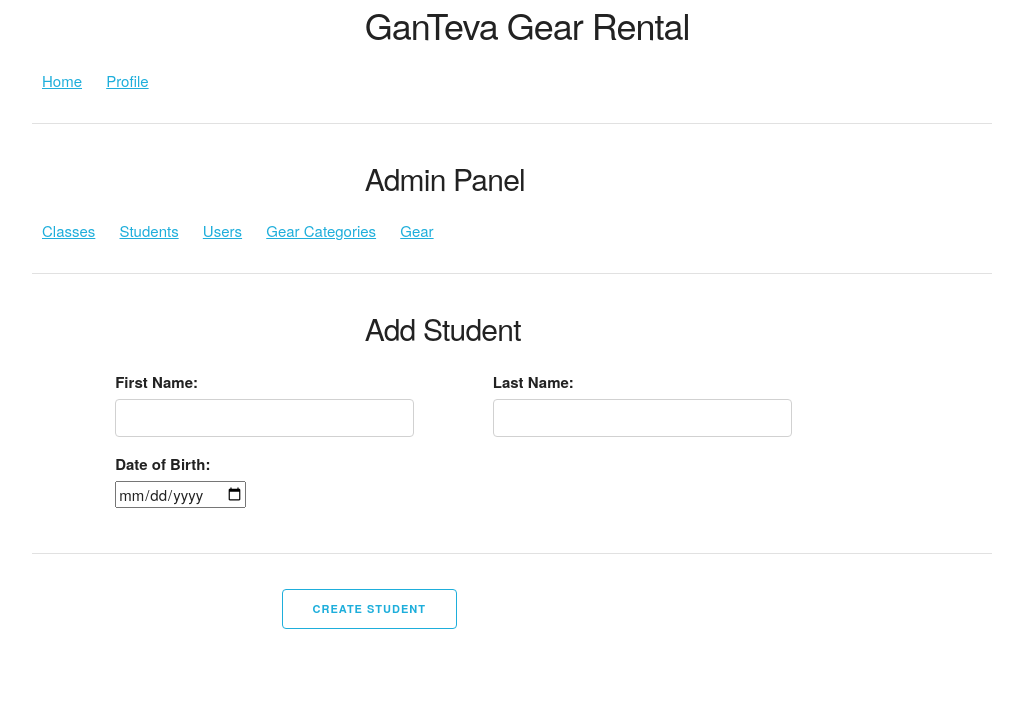
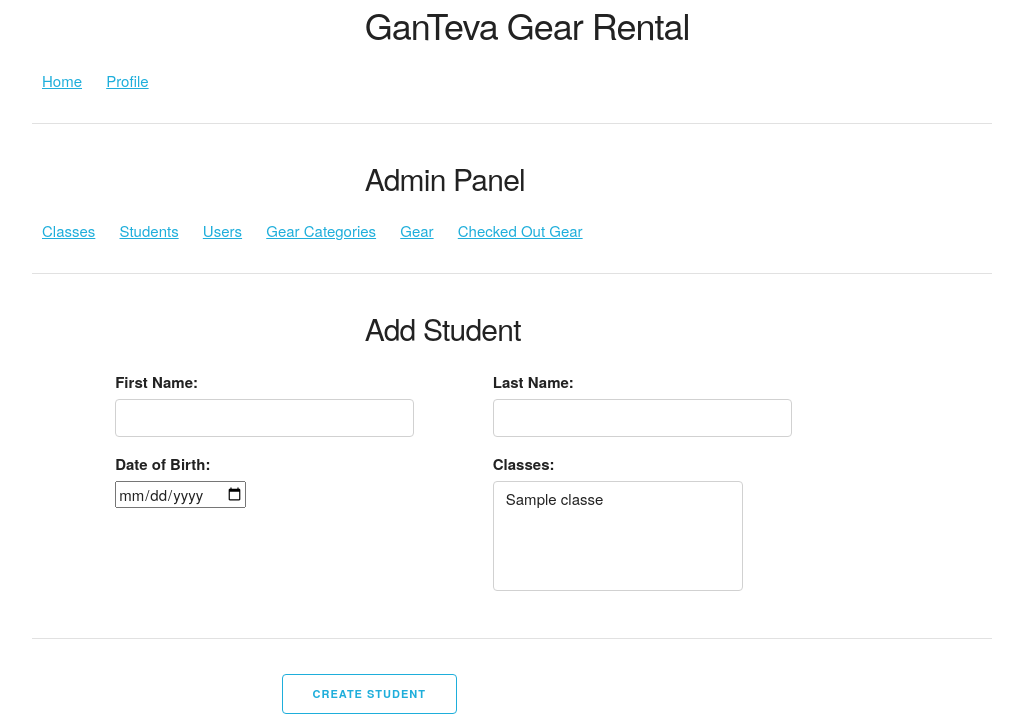
Before and after one commit to bjmaynard01/ganteva-gear-rental, a Flask app: page /admin/students/add in a window 1280 px wide. Shown: the part 229-953 px from the top of the page, without its empty margins (128-1151 px from the left). Before the commit the page ends 858 px from the top, so only its background shows below. Run offline with Flask 3, Linux system fonts and the light colour scheme; a user stored in the database is signed in; tables that the repository leaves empty hold one stand-in row (values such as "Sample post"); some libraries are stand-ins or nearby versions.

Commit message:
relationship for students and classes working now"

```diff
--- a/app/admin/classes/utils.py
+++ b/app/admin/classes/utils.py
@@ -4,3 +4,7 @@ from app.admin.classes.models import Classes, DaysOfWeek
 def get_days_of_week():
     days_of_week = DaysOfWeek.query.all()
     return days_of_week
+
+def get_classes():
+    classes = Classes.query.all()
+    return classes
--- a/app/admin/students/forms.py
+++ b/app/admin/students/forms.py
@@ -2,16 +2,20 @@ from flask_wtf import FlaskForm
 from wtforms import StringField, SubmitField, DateTimeField, DateField, BooleanField
 from wtforms.validators import InputRequired, ValidationError
 from app.admin.students.models import Student
+from wtforms_sqlalchemy.fields import QuerySelectMultipleField
 from wtforms import widgets
+from app.admin.classes.utils import get_classes
 
 class AddStudentForm(FlaskForm):
     first_name = StringField('First Name:', validators=[InputRequired()])
     last_name = StringField('Last Name:', validators=[InputRequired()])
     birthday = DateField('Date of Birth:')
+    classes = QuerySelectMultipleField('Classes:', validators=[InputRequired()], query_factory=get_classes, get_label='name')
     submit = SubmitField('Create Student')
 
 class UpdateStudentForm(FlaskForm):
     first_name = StringField('First Name:', validators=[InputRequired()])
     last_name = StringField('Last Name:', validators=[InputRequired()])
     birthday = DateField('Date of Birth:')
+    classes = QuerySelectMultipleField('Classes:', validators=[InputRequired()], query_factory=get_classes, get_label='name')
     submit = SubmitField('Update')
--- a/app/admin/students/models.py
+++ b/app/admin/students/models.py
@@ -9,6 +9,8 @@ from app.users.models import User
 
 ma = Marshmallow()
 
+
+
 class Student(db.Model):
     id: so.Mapped[int] = so.mapped_column(sa.Integer, primary_key=True)
     create_date: so.Mapped[datetime.date] = so.mapped_column(sa.Date, index=True)
@@ -16,6 +18,9 @@ class Student(db.Model):
     last_name: so.Mapped[str] = so.mapped_column(sa.String(80), index=True)
     birthday: so.Mapped[datetime.date] = so.mapped_column(sa.Date, index=True, nullable=True)
 
+    def __repr__(self):
+        return f"Student('{self.create_date}', '{self.first_name}', '{self.last_name}', '{self.birthday}')"
+
 class StudentSchema(ma.Schema):
     class Meta:
         fields = ('id', 'create_date', 'first_name', 'last_name', 'birthday')
--- a/app/admin/students/routes.py
+++ b/app/admin/students/routes.py
@@ -6,6 +6,7 @@ from app.admin.students.models import Student
 from sqlalchemy.exc import SQLAlchemyError
 from app.admin.students.forms import AddStudentForm, UpdateStudentForm
 from datetime import date
+from app.admin.classes.models import Classes
 
 @admin_students_bp.route('/admin/students')
 @login_required
@@ -41,15 +42,19 @@ def add_student():
                 first_name = add_student_form.first_name.data.title()
                 last_name = add_student_form.last_name.data.title()
                 birthday = add_student_form.birthday.data
+                classes = add_student_form.classes.data
 
                 try:
                     student = Student(create_date=today, first_name=first_name, last_name=last_name, birthday=birthday)
+                    for classroom in classes:
+                        classroom.students.append(student)
                     db.session.add(student)
                     db.session.commit()
                     flash(f'Successfully added student {first_name} {last_name}')
                     return redirect(url_for('admin_students.admin_students'))
 
                 except SQLAlchemyError as error:
+                    db.session.rollback()
                     return 500
 
             return render_template('/admin/students/add_student.html', title='Add Student', form=add_student_form,
@@ -62,7 +67,7 @@ def add_student():
         flash('You must be logged in to add students')
         return redirect(url_for('users.login'))
 
-@admin_students_bp.route('/admin/students/<id>/update')
+@admin_students_bp.route('/admin/students/<id>/update', methods=["GET", "POST"])
 @login_required
 def update_student(id):
     if not current_user.is_anonymous:
@@ -72,6 +77,7 @@ def update_student(id):
                 student = Student.query.get_or_404(id)
 
             except SQLAlchemyError as error:
+                 db.session.rollback()
                  return 500
 
             update_student_form = UpdateStudentForm()
@@ -80,6 +86,7 @@ def update_student(id):
                 student.first_name = update_student_form.first_name.data.title()
                 student.last_name = update_student_form.last_name.data.title()
                 student.birthday = update_student_form.birthday.data
+                student.classes = update_student_form.classes.data
 
                 try:
                     db.session.commit()
@@ -87,11 +94,13 @@ def update_student(id):
                     return redirect(url_for('admin_students.admin_students'))
 
                 except:
+                    db.session.rollback()
                     return 500
 
             update_student_form.first_name.data = student.first_name
             update_student_form.last_name.data = student.last_name
             update_student_form.birthday.data = student.birthday
+            update_student_form.classes.data = student.classes
 
             return render_template('/admin/students/add_student.html', title='Update Student', form=update_student_form,
                                    legend='Update Student', student=student )
@@ -106,4 +115,23 @@ def update_student(id):
 @admin_students_bp.route('/admin/students/<id>/delete')
 @login_required
 def delete_student(id):
-    return redirect(url_for('admin_students.admin_students'))
+    if not current_user.is_anonymous:
+
+        if current_user.is_admin:
+            try:
+                student = Student.query.get_or_404(id)
+                db.session.delete(student)
+                db.session.commit()
+                flash(f'Successfully deleted student {student.first_name} {student.last_name}')
+                return redirect(url_for('admin_students.admin_students'))
+
+            except SQLAlchemyError as error:
+                db.session.rollback()
+                return 500
+
+        else:
+            return 401
+
+    else:
+        flash(f"You must be logged in to delete students.")
+        return redirect(url_for('users.login'))
--- a/app/templates/admin/admin.html
+++ b/app/templates/admin/admin.html
@@ -11,6 +11,7 @@
             <a href="{{ url_for('admin_users.admin_users')}}" class="navlink">Users</a>
             <a href="{{ url_for('admin_gear.categories_admin') }}" class="navlink">Gear Categories</a>
             <a href="{{ url_for('admin_gear.gear_admin') }}" class="navlink">Gear</a>
+            <a href="" class="navlink">Checked Out Gear</a>
         </div>
     </div>
     <hr>
--- a/app/templates/admin/classes/admin_classes.html
+++ b/app/templates/admin/classes/admin_classes.html
@@ -40,7 +40,7 @@
                         {{ day.day }}
                     {% endfor%}
                     </td>
-                    <td></td>
+                    <td>{{  classroom.students.count() }}</td>
                     <td>
                         <a href="{{ url_for('admin_classes.update_class', id=classroom.id) }}">
                             <input class="button edit" type="button" value="Edit">
--- a/app/templates/admin/gear/admin_categories.html
+++ b/app/templates/admin/gear/admin_categories.html
@@ -22,7 +22,7 @@
                 <tr class="table-row">
                     <td>{{ category.name }}</td>
                     <td>{{ category.description }}</td>
-                    <td>{{ category.items.all() | length }}</td>
+                    <td>{{ category.items.count() }}</td>
                     <td>
                         <a href="{{ url_for('admin_gear.update_category', id=category.id) }}">
                             <input class="button edit" type="button" value="Edit">
--- a/app/templates/admin/gear/admin_gear.html
+++ b/app/templates/admin/gear/admin_gear.html
@@ -30,7 +30,7 @@
                 <td>N</td>
                 {% endif %}
                 <td>{{ item.qty }}</td>
-                <td>{{ item.categories.all()|length }}</td>
+                <td>{{ item.categories.count() }}</td>
                 <td>
                     <a href="{{ url_for('admin_gear.update_item', id=item.id) }}">
                         <input class="button edit" type="button" value="Edit">
--- a/app/templates/admin/students/add_student.html
+++ b/app/templates/admin/students/add_student.html
@@ -36,6 +36,15 @@
                     {% endfor %}
                 </div>
             </div>
+            <div class="offset-by-one four columns">
+                <div class="six columns">
+                    {{ form.classes.label }}
+                    {{ form.classes(size=32, style="width: 250px; height: 110px;") }}
+                    {% for error in form.classes.errors %}
+                        <span class="form-error">[{{ error }}]</span>
+                    {% endfor %}
+                </div>
+            </div>
         <div class="row twelve columns">
             <hr>
         </div>
```
Also changed, not shown: app/admin/classes/models.py (+7 -0 lines), app/templates/admin/students/admin_students.html (+8 -2 lines), migrations/versions/0eca3a624a29_adding_student_class_relationships.py (added, +33 -0 lines).
